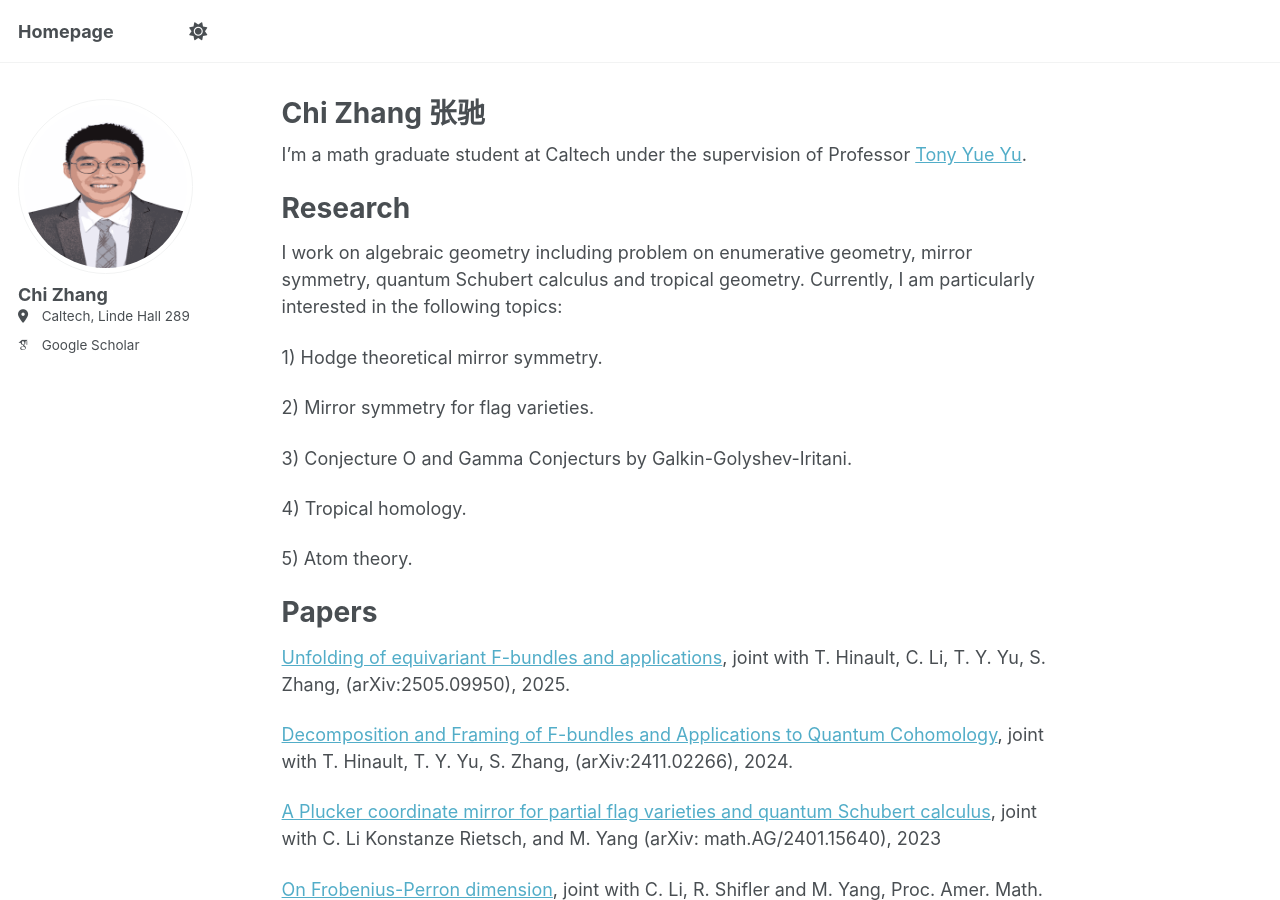
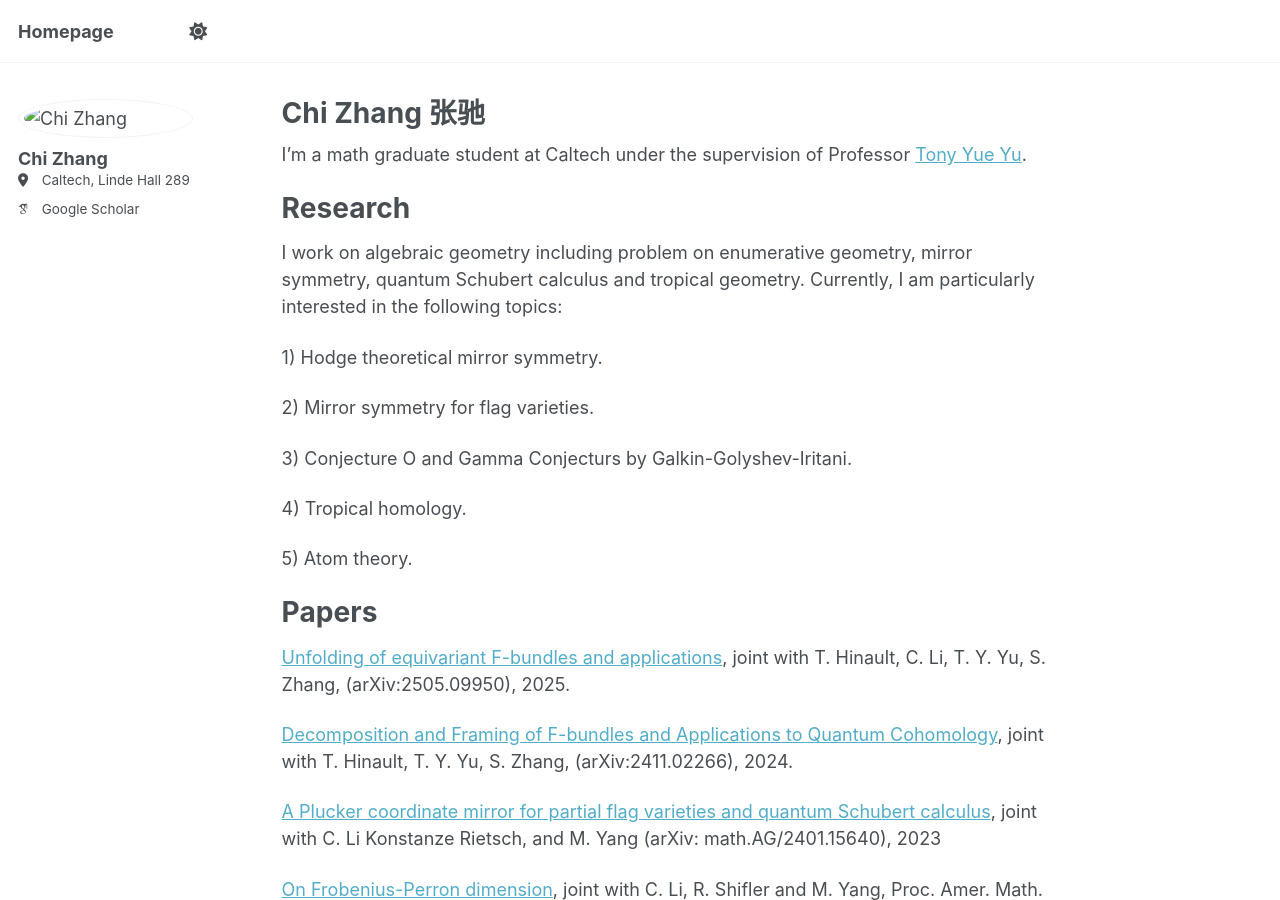
Before and after one commit to ChiZhang-math/ChiZhang-math.github.io, a Jekyll site: the page built from _pages/about.md, in a window 1280 px wide and 900 px high. Built offline with Jekyll 4.4.1, drawn with Linux system fonts in a browser that asks for light colours; some web fonts are replaced; a script that is not in the unit is left out.

Commit message:
Update _config.yml

```diff
--- a/_config.yml
+++ b/_config.yml
@@ -23,7 +23,7 @@ repository               : "academicpages/academicpages.github.io"
 #               Additional customization can be done by editing /_includes/author-profile.html
 author:
   # Biographic information
-  avatar           : "Chi7.png"
+  avatar           : "images/Chi7.png"
   name             : "Chi Zhang"
   pronouns         : # example: "he/his"
   location         : "Caltech, Linde Hall 289"
```
